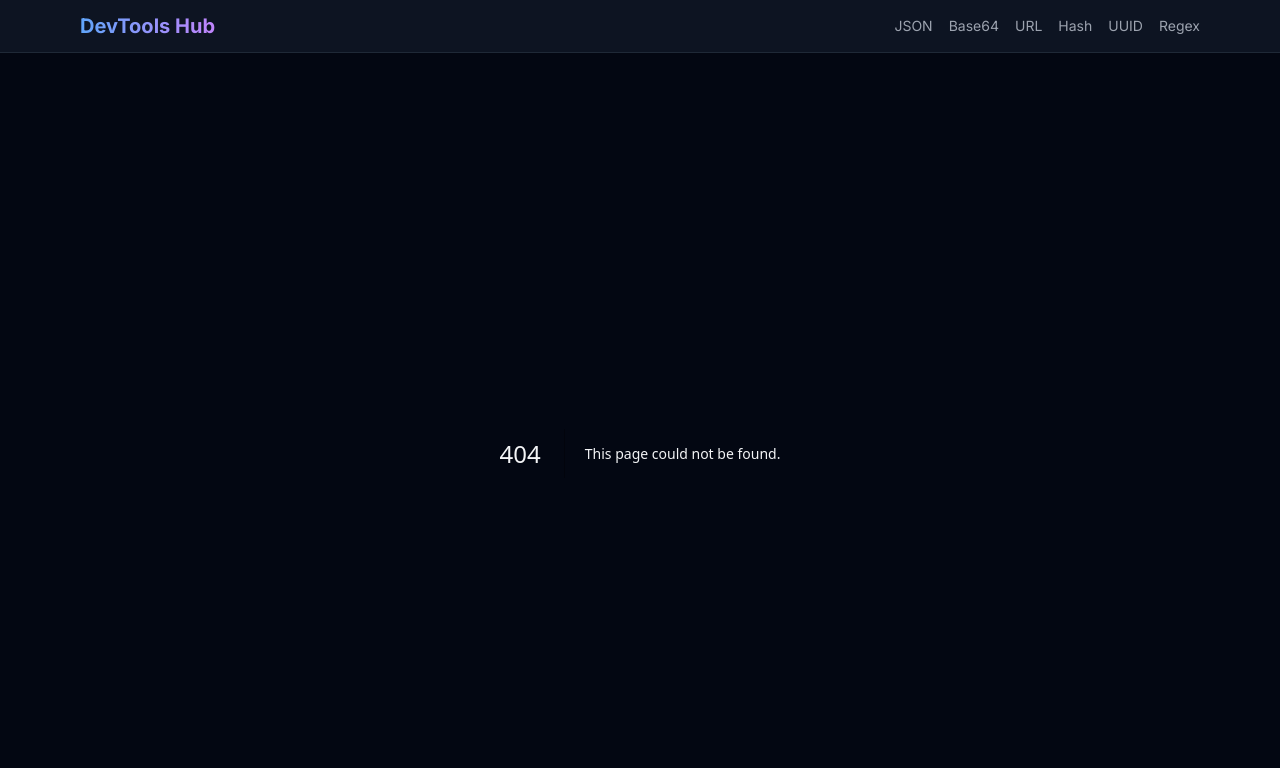
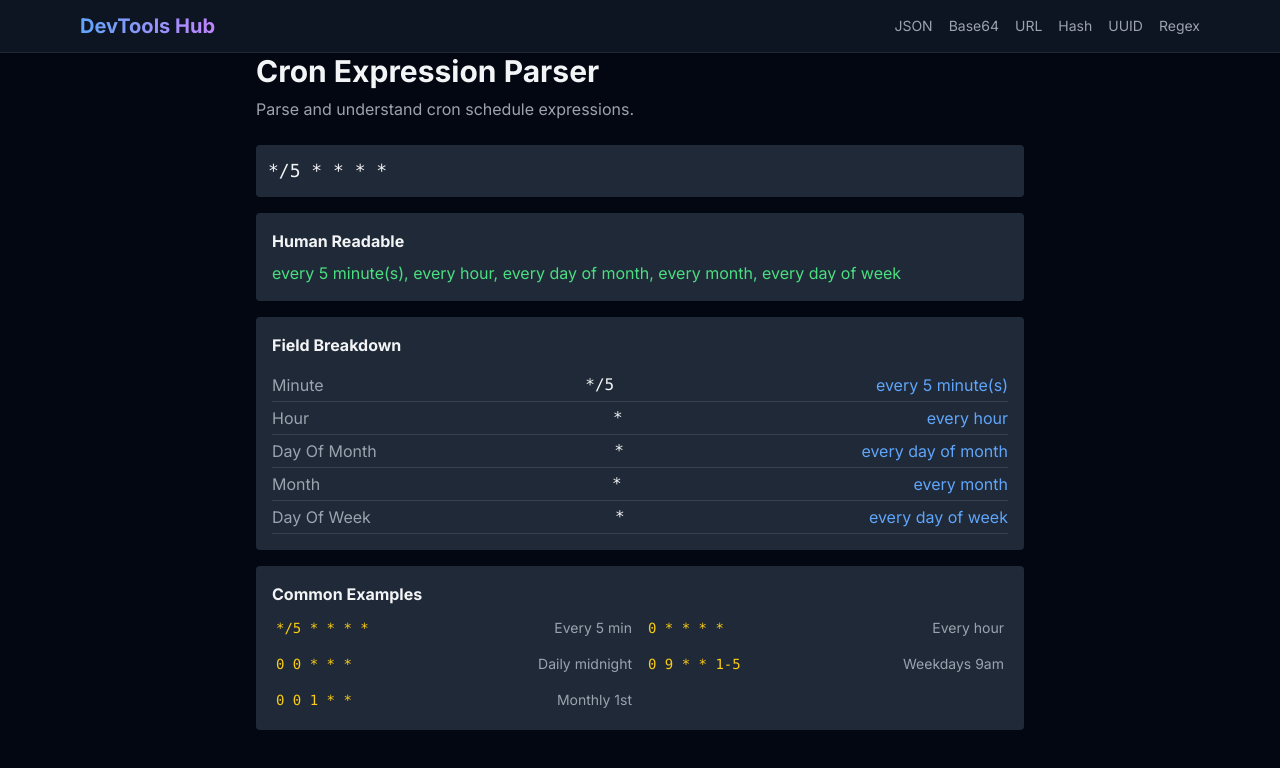
Before and after one commit to OnezSadim/devtools-hub, a Next.js app: page /tools/cron-parser in a window 1280 px wide. Before the commit this address had no page. Shown: the top 768 px of the page. Built offline with nearby package versions, Linux system fonts and the light colour scheme.

Commit message:
Add 8 new tools + sitemap + robots.txt (15 total)

```diff
--- /dev/null
+++ b/src/app/tools/cron-parser/page.tsx
@@ -0,0 +1,59 @@
+"use client";
+import { useState } from "react";
+
+const FIELDS = ["minute", "hour", "day of month", "month", "day of week"];
+const RANGES: Record<string, [number, number]> = { minute: [0,59], hour: [0,23], "day of month": [1,31], month: [1,12], "day of week": [0,6] };
+const MONTH_NAMES = ["","January","February","March","April","May","June","July","August","September","October","November","December"];
+const DAY_NAMES = ["Sunday","Monday","Tuesday","Wednesday","Thursday","Friday","Saturday"];
+
+export default function CronParser() {
+  const [cron, setCron] = useState("*/5 * * * *");
+  const parts = cron.trim().split(/\s+/);
+  const valid = parts.length === 5;
+
+  const describe = (val: string, field: string): string => {
+    if (val === "*") return `every ${field}`;
+    if (val.startsWith("*/")) return `every ${val.slice(2)} ${field}(s)`;
+    if (val.includes(",")) return `${field} ${val}`;
+    if (val.includes("-")) return `${field} ${val}`;
+    if (field === "month") return MONTH_NAMES[parseInt(val)] || val;
+    if (field === "day of week") return DAY_NAMES[parseInt(val)] || val;
+    return `${field} ${val}`;
+  };
+
+  return (
+    <div className="max-w-3xl mx-auto">
+      <h1 className="text-3xl font-bold mb-2">Cron Expression Parser</h1>
+      <p className="text-gray-400 mb-6">Parse and understand cron schedule expressions.</p>
+      <input value={cron} onChange={e => setCron(e.target.value)} className="w-full bg-gray-800 rounded p-3 font-mono text-lg mb-4" placeholder="*/5 * * * *" />
+      {valid ? (
+        <div className="space-y-4">
+          <div className="bg-gray-800 rounded p-4">
+            <h2 className="font-bold mb-2">Human Readable</h2>
+            <p className="text-green-400">{parts.map((p, i) => describe(p, FIELDS[i])).join(", ")}</p>
+          </div>
+          <div className="bg-gray-800 rounded p-4">
+            <h2 className="font-bold mb-3">Field Breakdown</h2>
+            {parts.map((p, i) => (
+              <div key={i} className="flex justify-between py-1 border-b border-gray-700">
+                <span className="text-gray-400 capitalize">{FIELDS[i]}</span>
+                <span className="font-mono">{p}</span>
+                <span className="text-blue-400">{describe(p, FIELDS[i])}</span>
+              </div>
+            ))}
+          </div>
+          <div className="bg-gray-800 rounded p-4">
+            <h2 className="font-bold mb-2">Common Examples</h2>
+            <div className="grid grid-cols-2 gap-2 text-sm">
+              {[["*/5 * * * *","Every 5 min"],["0 * * * *","Every hour"],["0 0 * * *","Daily midnight"],["0 9 * * 1-5","Weekdays 9am"],["0 0 1 * *","Monthly 1st"]].map(([c,d]) => (
+                <div key={c} className="flex justify-between cursor-pointer hover:bg-gray-700 p-1 rounded" onClick={() => setCron(c)}>
+                  <code className="text-yellow-400">{c}</code><span className="text-gray-400">{d}</span>
+                </div>
+              ))}
+            </div>
+          </div>
+        </div>
+      ) : <p className="text-red-400">Invalid cron expression. Expected 5 space-separated fields.</p>}
+    </div>
+  );
+}
--- /dev/null
+++ b/src/app/tools/diff-checker/page.tsx
@@ -0,0 +1,48 @@
+"use client";
+import { useState } from "react";
+
+export default function DiffChecker() {
+  const [text1, setText1] = useState("");
+  const [text2, setText2] = useState("");
+  const [diff, setDiff] = useState<{line: number; type: string; text: string}[]>([]);
+
+  const compare = () => {
+    const lines1 = text1.split("\n");
+    const lines2 = text2.split("\n");
+    const maxLen = Math.max(lines1.length, lines2.length);
+    const result = [];
+    for (let i = 0; i < maxLen; i++) {
+      const l1 = lines1[i] ?? "";
+      const l2 = lines2[i] ?? "";
+      if (l1 === l2) result.push({line: i+1, type: "same", text: l1});
+      else {
+        if (lines1[i] !== undefined) result.push({line: i+1, type: "removed", text: l1});
+        if (lines2[i] !== undefined) result.push({line: i+1, type: "added", text: l2});
+      }
+    }
+    setDiff(result);
+  };
+
+  return (
+    <div className="max-w-6xl mx-auto">
+      <h1 className="text-3xl font-bold mb-2">Text Diff Checker</h1>
+      <p className="text-gray-400 mb-6">Compare two texts and see the differences line by line.</p>
+      <div className="grid grid-cols-2 gap-4 mb-4">
+        <textarea value={text1} onChange={e => setText1(e.target.value)} placeholder="Original text..." className="w-full h-64 bg-gray-800 rounded p-3 font-mono text-sm" />
+        <textarea value={text2} onChange={e => setText2(e.target.value)} placeholder="Modified text..." className="w-full h-64 bg-gray-800 rounded p-3 font-mono text-sm" />
+      </div>
+      <button onClick={compare} className="bg-blue-600 hover:bg-blue-700 px-6 py-2 rounded font-medium mb-4">Compare</button>
+      {diff.length > 0 && (
+        <div className="bg-gray-800 rounded p-4 font-mono text-sm">
+          {diff.map((d, i) => (
+            <div key={i} className={`py-0.5 px-2 ${d.type === "added" ? "bg-green-900/40 text-green-300" : d.type === "removed" ? "bg-red-900/40 text-red-300" : "text-gray-400"}`}>
+              <span className="inline-block w-8 text-gray-500">{d.line}</span>
+              <span className="inline-block w-4">{d.type === "added" ? "+" : d.type === "removed" ? "-" : " "}</span>
+              {d.text}
+            </div>
+          ))}
+        </div>
+      )}
+    </div>
+  );
+}
--- /dev/null
+++ b/src/app/tools/password-generator/page.tsx
@@ -0,0 +1,60 @@
+"use client";
+import { useState, useCallback } from "react";
+
+export default function PasswordGenerator() {
+  const [length, setLength] = useState(16);
+  const [upper, setUpper] = useState(true);
+  const [lower, setLower] = useState(true);
+  const [numbers, setNumbers] = useState(true);
+  const [symbols, setSymbols] = useState(true);
+  const [password, setPassword] = useState("");
+  const [copied, setCopied] = useState(false);
+
+  const generate = useCallback(() => {
+    let chars = "";
+    if (upper) chars += "ABCDEFGHIJKLMNOPQRSTUVWXYZ";
+    if (lower) chars += "abcdefghijklmnopqrstuvwxyz";
+    if (numbers) chars += "0123456789";
+    if (symbols) chars += "!@#$%^&*()_+-=[]{}|;:,.<>?";
+    if (!chars) return;
+    const arr = new Uint32Array(length);
+    crypto.getRandomValues(arr);
+    setPassword(Array.from(arr, v => chars[v % chars.length]).join(""));
+    setCopied(false);
+  }, [length, upper, lower, numbers, symbols]);
+
+  const copy = () => { navigator.clipboard.writeText(password); setCopied(true); };
+
+  const strength = password.length >= 20 && symbols && numbers ? "Very Strong" : password.length >= 14 ? "Strong" : password.length >= 8 ? "Medium" : "Weak";
+  const strengthColor = strength === "Very Strong" ? "text-green-400" : strength === "Strong" ? "text-blue-400" : strength === "Medium" ? "text-yellow-400" : "text-red-400";
+
+  return (
+    <div className="max-w-2xl mx-auto">
+      <h1 className="text-3xl font-bold mb-2">Password Generator</h1>
+      <p className="text-gray-400 mb-6">Generate secure random passwords with customizable options.</p>
+      {password && (
+        <div className="bg-gray-800 rounded p-4 mb-4">
+          <div className="font-mono text-xl break-all mb-2">{password}</div>
+          <div className="flex justify-between items-center">
+            <span className={strengthColor}>{strength}</span>
+            <button onClick={copy} className="bg-blue-600 hover:bg-blue-700 px-4 py-1 rounded text-sm">{copied ? "Copied!" : "Copy"}</button>
+          </div>
+        </div>
+      )}
+      <div className="bg-gray-800 rounded p-4 space-y-4">
+        <div>
+          <label className="block mb-1">Length: {length}</label>
+          <input type="range" min={4} max={64} value={length} onChange={e => setLength(+e.target.value)} className="w-full" />
+        </div>
+        <div className="grid grid-cols-2 gap-2">
+          {[["Uppercase (A-Z)", upper, setUpper], ["Lowercase (a-z)", lower, setLower], ["Numbers (0-9)", numbers, setNumbers], ["Symbols (!@#$)", symbols, setSymbols]].map(([label, val, setter]: any) => (
+            <label key={label} className="flex items-center gap-2 cursor-pointer">
+              <input type="checkbox" checked={val} onChange={e => setter(e.target.checked)} className="w-4 h-4" />{label}
+            </label>
+          ))}
+        </div>
+        <button onClick={generate} className="w-full bg-blue-600 hover:bg-blue-700 py-2 rounded font-medium">Generate Password</button>
+      </div>
+    </div>
+  );
+}
```
Also changed, not shown: public/robots.txt (added), 1 other file (tests, documents, lock files or other folders).
